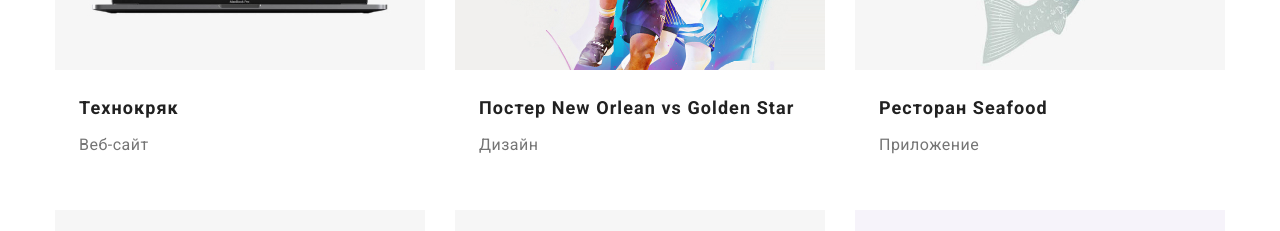
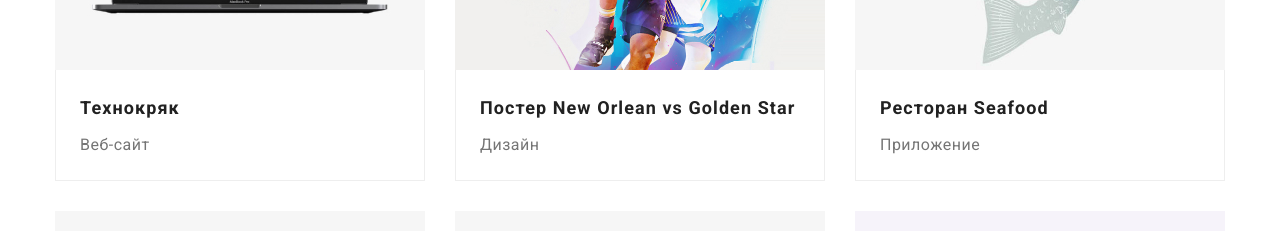
Before and after one commit to dmytropryshchepo/goit-markup-hw-03, a plain HTML site: page portfolio.html in a window 1280 px wide. Shown: the part 493-724 px from the top of the page. Drawn offline with nearby package versions, Linux system fonts and the light colour scheme.

Commit message:
port-fol card borde add

```diff
--- a/css/styles.css
+++ b/css/styles.css
@@ -397,6 +397,8 @@ border-radius: 0px 0px 4px 4px;
 	padding-right: 24px;
 	padding-bottom: 20px;
 	padding-left: 24px;
+	border: 1px solid #EEEEEE;
+	border-top: none;
 }
 .portfolio-name {
 	margin-bottom: 4px;
```
